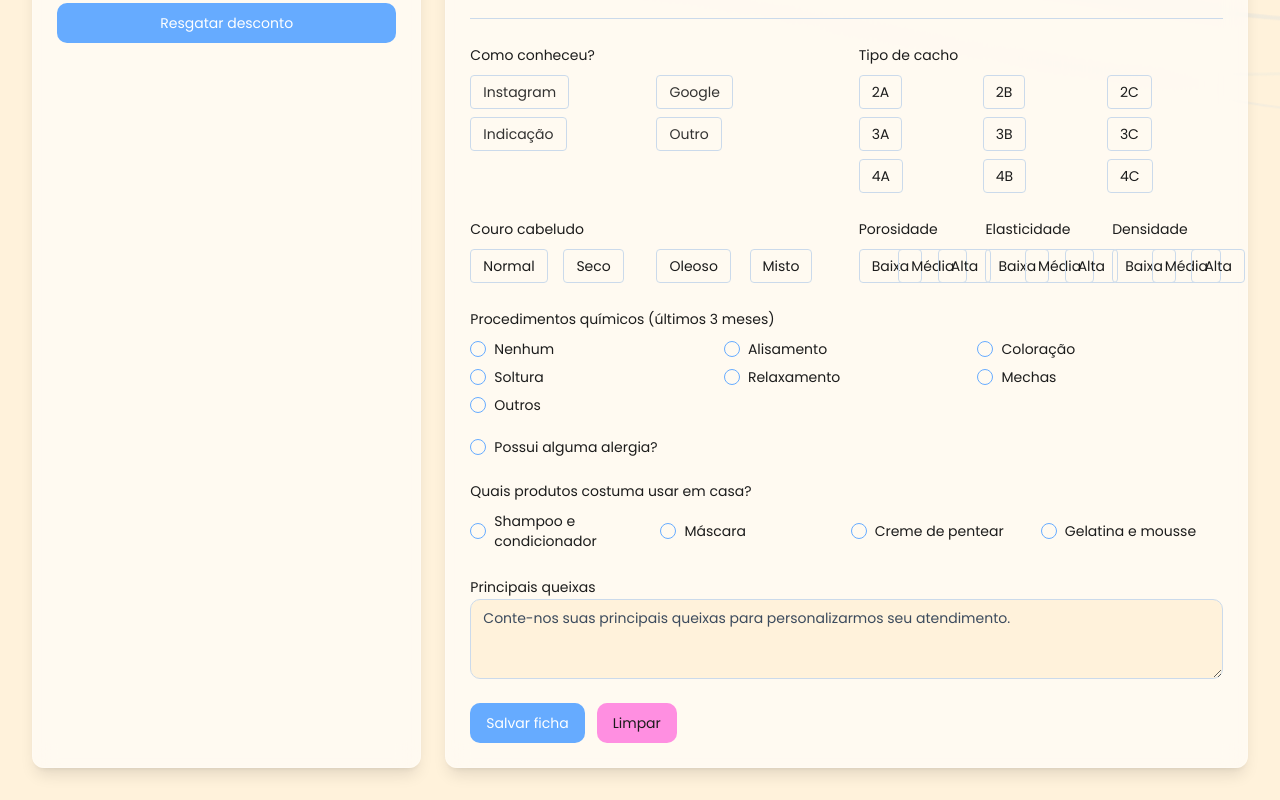
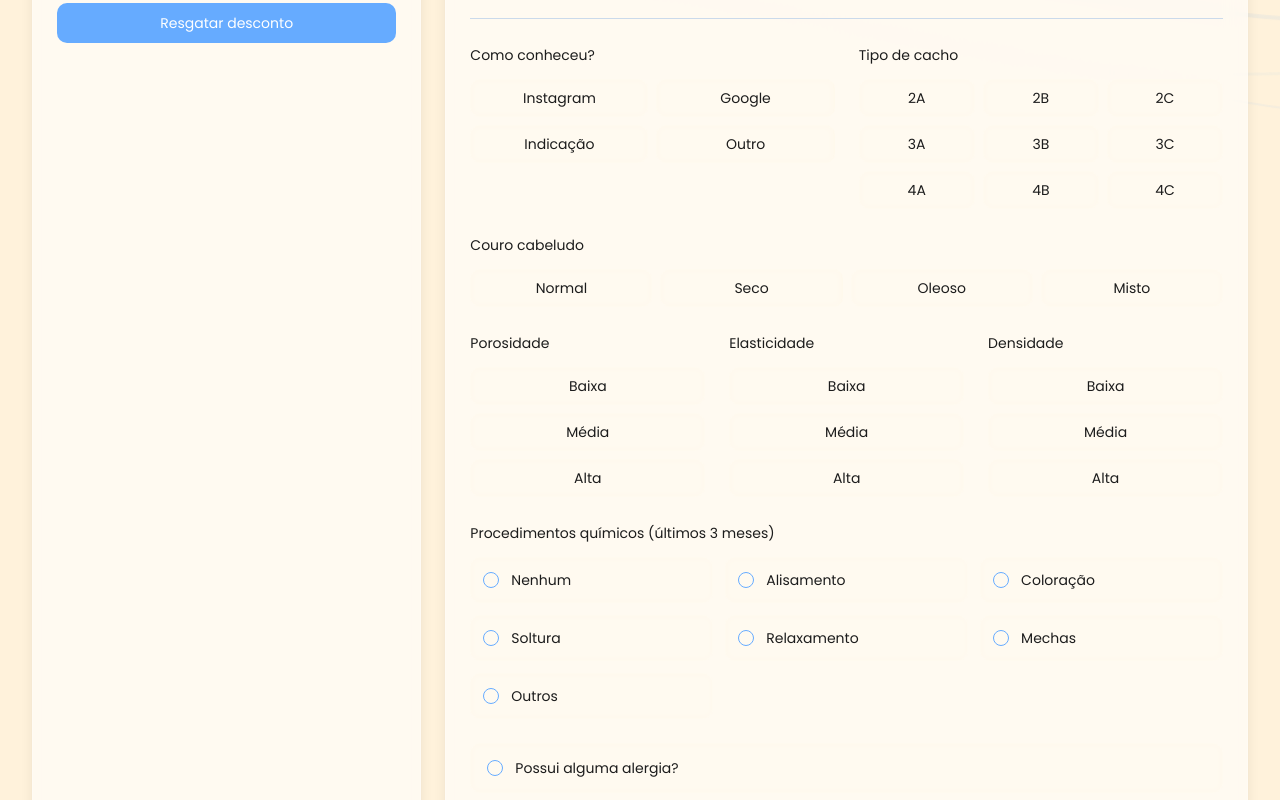
Before and after one commit to Morfeussession2/wavy-style-hub, a React (Vite) app: page /usuario in a window 1280 px wide. Shown: the part 500-1300 px from the top of the page. Built offline with nearby package versions, Linux system fonts and the light colour scheme.

Commit message:
Ajustar botões e responsividade da ficha
Ajusta os botões e a responsividade da ficha de anamnese na página do usuário.

```diff
--- a/src/pages/Usuario.tsx
+++ b/src/pages/Usuario.tsx
@@ -190,28 +190,26 @@ const Usuario = () => {
 
               <Separator />
 
-              <div className="grid gap-6 md:grid-cols-2">
+              <div className="grid gap-6 lg:grid-cols-2">
                 <div>
                   <Label>Como conheceu?</Label>
-                  <div className="mt-2 grid grid-cols-2 gap-2">
+                  <div className="mt-3 grid grid-cols-2 gap-2">
                     {[
                       { id: "instagram", label: "Instagram" },
                       { id: "google", label: "Google" },
                       { id: "indicacao", label: "Indicação" },
                       { id: "outro", label: "Outro" },
                     ].map((opt) => (
-                      <label key={opt.id} className="flex items-center gap-2 text-sm">
-                        <RadioGroup className="hidden" defaultValue={form.getValues("comoConheceu") || undefined}>
-                          <RadioGroupItem value={opt.id} id={`como-${opt.id}`} />
-                        </RadioGroup>
+                      <label key={opt.id} className="cursor-pointer">
                         <input
                           type="radio"
-                          id={`como-${opt.id}`}
-                          className="sr-only"
+                          className="sr-only peer"
                           value={opt.id}
                           {...form.register("comoConheceu")}
                         />
-                        <span className="px-3 py-1.5 rounded border text-foreground/90">{opt.label}</span>
+                        <div className="px-3 py-2 rounded-md border glass-subtle text-sm text-center transition-all peer-checked:bg-primary peer-checked:text-primary-foreground peer-checked:border-primary hover:bg-accent/50">
+                          {opt.label}
+                        </div>
                       </label>
                     ))}
                   </div>
@@ -219,67 +217,77 @@ const Usuario = () => {
 
                 <div>
                   <Label>Tipo de cacho</Label>
-                  <div className="mt-2 grid grid-cols-3 gap-2 text-sm">
+                  <div className="mt-3 grid grid-cols-3 gap-2">
                     {["2A","2B","2C","3A","3B","3C","4A","4B","4C"].map((t) => (
-                      <label key={t} className="flex items-center gap-2">
-                        <input type="radio" className="sr-only" value={t} {...form.register("cabeloTipo")} />
-                        <span className="px-3 py-1.5 rounded border">{t}</span>
+                      <label key={t} className="cursor-pointer">
+                        <input type="radio" className="sr-only peer" value={t} {...form.register("cabeloTipo")} />
+                        <div className="px-3 py-2 rounded-md border glass-subtle text-sm text-center transition-all peer-checked:bg-primary peer-checked:text-primary-foreground peer-checked:border-primary hover:bg-accent/50">
+                          {t}
+                        </div>
                       </label>
                     ))}
                   </div>
                 </div>
 
-                <div>
+                <div className="lg:col-span-2">
                   <Label>Couro cabeludo</Label>
-                  <div className="mt-2 grid grid-cols-4 gap-2 text-sm">
+                  <div className="mt-3 grid grid-cols-2 md:grid-cols-4 gap-2">
                     {[{id:"normal",l:"Normal"},{id:"seco",l:"Seco"},{id:"oleoso",l:"Oleoso"},{id:"misto",l:"Misto"}].map(o => (
-                      <label key={o.id} className="flex items-center gap-2">
-                        <input type="radio" className="sr-only" value={o.id} {...form.register("couro")} />
-                        <span className="px-3 py-1.5 rounded border">{o.l}</span>
+                      <label key={o.id} className="cursor-pointer">
+                        <input type="radio" className="sr-only peer" value={o.id} {...form.register("couro")} />
+                        <div className="px-3 py-2 rounded-md border glass-subtle text-sm text-center transition-all peer-checked:bg-primary peer-checked:text-primary-foreground peer-checked:border-primary hover:bg-accent/50">
+                          {o.l}
+                        </div>
                       </label>
                     ))}
                   </div>
                 </div>
 
-                <div className="grid grid-cols-3 gap-4">
+                <div className="lg:col-span-2 grid gap-6 md:grid-cols-3">
                   <div>
                     <Label>Porosidade</Label>
-                    <div className="mt-2 grid grid-cols-3 gap-2 text-sm">
+                    <div className="mt-3 grid grid-cols-1 gap-2">
                       {[{id:"baixa",l:"Baixa"},{id:"media",l:"Média"},{id:"alta",l:"Alta"}].map(o => (
-                        <label key={o.id} className="flex items-center gap-2">
-                          <input type="radio" className="sr-only" value={o.id} {...form.register("porosidade")} />
-                          <span className="px-3 py-1.5 rounded border">{o.l}</span>
+                        <label key={o.id} className="cursor-pointer">
+                          <input type="radio" className="sr-only peer" value={o.id} {...form.register("porosidade")} />
+                          <div className="px-3 py-2 rounded-md border glass-subtle text-sm text-center transition-all peer-checked:bg-primary peer-checked:text-primary-foreground peer-checked:border-primary hover:bg-accent/50">
+                            {o.l}
+                          </div>
                         </label>
                       ))}
                     </div>
                   </div>
                   <div>
                     <Label>Elasticidade</Label>
-                    <div className="mt-2 grid grid-cols-3 gap-2 text-sm">
+                    <div className="mt-3 grid grid-cols-1 gap-2">
                       {[{id:"baixa",l:"Baixa"},{id:"media",l:"Média"},{id:"alta",l:"Alta"}].map(o => (
-                        <label key={o.id} className="flex items-center gap-2">
-                          <input type="radio" className="sr-only" value={o.id} {...form.register("elasticidade")} />
-                          <span className="px-3 py-1.5 rounded border">{o.l}</span>
+                        <label key={o.id} className="cursor-pointer">
+                          <input type="radio" className="sr-only peer" value={o.id} {...form.register("elasticidade")} />
+                          <div className="px-3 py-2 rounded-md border glass-subtle text-sm text-center transition-all peer-checked:bg-primary peer-checked:text-primary-foreground peer-checked:border-primary hover:bg-accent/50">
+                            {o.l}
+                          </div>
                         </label>
                       ))}
                     </div>
                   </div>
                   <div>
                     <Label>Densidade</Label>
-                    <div className="mt-2 grid grid-cols-3 gap-2 text-sm">
+                    <div className="mt-3 grid grid-cols-1 gap-2">
                       {[{id:"baixa",l:"Baixa"},{id:"media",l:"Média"},{id:"alta",l:"Alta"}].map(o => (
-                        <label key={o.id} className="flex items-center gap-2">
-                          <input type="radio" className="sr-only" value={o.id} {...form.register("densidade")} />
-                          <span className="px-3 py-1.5 rounded border">{o.l}</span>
+                        <label key={o.id} className="cursor-pointer">
+                          <input type="radio" className="sr-only peer" value={o.id} {...form.register("densidade")} />
+                          <div className="px-3 py-2 rounded-md border glass-subtle text-sm text-center transition-all peer-checked:bg-primary peer-checked:text-primary-foreground peer-checked:border-primary hover:bg-accent/50">
+                            {o.l}
+                          </div>
                         </label>
                       ))}
                     </div>
                   </div>
                 </div>
 
-                <div className="md:col-span-2">
+                <div className="lg:col-span-2">
                   <Label>Procedimentos químicos (últimos 3 meses)</Label>
-                  <div className="mt-2 grid grid-cols-2 md:grid-cols-3 gap-2 text-sm">
+                  <div className="mt-3 grid grid-cols-1 sm:grid-cols-2 lg:grid-cols-3 gap-3">
                     {[
                       {id:"nenhum", l:"Nenhum"},
                       {id:"alisamento", l:"Alisamento"},
@@ -289,7 +297,7 @@ const Usuario = () => {
                       {id:"mechas", l:"Mechas"},
                       {id:"outros", l:"Outros"},
                     ].map(o => (
-                      <label key={o.id} className="flex items-center gap-2">
+                      <label key={o.id} className="flex items-center gap-3 p-3 rounded-md border glass-subtle cursor-pointer hover:bg-accent/30 transition-colors">
                         <Checkbox
                           checked={form.watch("quimica")?.includes(o.id as any) || false}
                           onCheckedChange={(checked) => {
@@ -298,34 +306,37 @@ const Usuario = () => {
                             form.setValue("quimica", Array.from(arr));
                           }}
                         />
-                        <span>{o.l}</span>
+                        <span className="text-sm">{o.l}</span>
                       </label>
                     ))}
                   </div>
                 </div>
 
-                <div>
-                  <Label className="flex items-center gap-2">
+                <div className="lg:col-span-2">
+                  <div className="p-4 rounded-md border glass-subtle">
+                    <Label className="flex items-center gap-3 cursor-pointer">
                       <Checkbox
                         checked={form.watch("alergia") || false}
                         onCheckedChange={(v) => form.setValue("alergia", Boolean(v))}
-                    /> Possui alguma alergia?
+                      />
+                      <span>Possui alguma alergia?</span>
                     </Label>
                     {form.watch("alergia") && (
-                    <Input className="mt-2" placeholder="Descreva" {...form.register("alergiaDescricao")} />
+                      <Input className="mt-3" placeholder="Descreva suas alergias..." {...form.register("alergiaDescricao")} />
                     )}
                   </div>
+                </div>
 
-                <div className="md:col-span-2">
+                <div className="lg:col-span-2">
                   <Label>Quais produtos costuma usar em casa?</Label>
-                  <div className="mt-2 grid grid-cols-2 md:grid-cols-4 gap-2 text-sm">
+                  <div className="mt-3 grid grid-cols-1 sm:grid-cols-2 gap-3">
                     {[
                       {id:"basico", l:"Shampoo e condicionador"},
                       {id:"mascara", l:"Máscara"},
                       {id:"creme", l:"Creme de pentear"},
                       {id:"finalizadores", l:"Gelatina e mousse"},
                     ].map(o => (
-                      <label key={o.id} className="flex items-center gap-2">
+                      <label key={o.id} className="flex items-center gap-3 p-3 rounded-md border glass-subtle cursor-pointer hover:bg-accent/30 transition-colors">
                         <Checkbox
                           checked={form.watch("produtosCasa")?.includes(o.id as any) || false}
                           onCheckedChange={(checked) => {
@@ -334,25 +345,30 @@ const Usuario = () => {
                             form.setValue("produtosCasa", Array.from(arr));
                           }}
                         />
-                        <span>{o.l}</span>
+                        <span className="text-sm">{o.l}</span>
                       </label>
                     ))}
                   </div>
                 </div>
 
-                <div className="md:col-span-2">
-                  <Label>Principais queixas</Label>
-                  <Textarea placeholder="Conte-nos suas principais queixas para personalizarmos seu atendimento." {...form.register("queixas")} />
+                <div className="lg:col-span-2">
+                  <Label htmlFor="queixas">Principais queixas</Label>
+                  <Textarea
+                    id="queixas"
+                    className="mt-3 min-h-24"
+                    placeholder="Conte-nos suas principais queixas para personalizarmos seu atendimento..."
+                    {...form.register("queixas")}
+                  />
                 </div>
               </div>
 
-              <div className="flex items-center gap-3">
-                <Button type="submit">Salvar ficha</Button>
-                <Button type="button" variant="secondary" onClick={() => {
+              <div className="flex flex-col sm:flex-row items-stretch sm:items-center gap-3 pt-4">
+                <Button type="submit" size="lg" className="flex-1 sm:flex-initial">Salvar ficha</Button>
+                <Button type="button" variant="secondary" size="lg" className="flex-1 sm:flex-initial" onClick={() => {
                   localStorage.removeItem("gg_form");
                   form.reset();
                   toast({ title: "Ficha limpa", description: "Você pode preencher novamente.", duration: 2500 });
-                }}>Limpar</Button>
+                }}>Limpar dados</Button>
               </div>
             </form>
           </CardContent>
```
Lines whose indentation alone changed are shown as unchanged.
